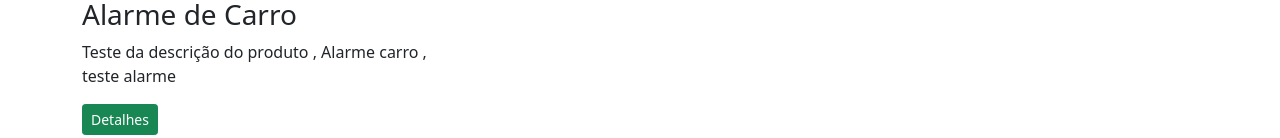
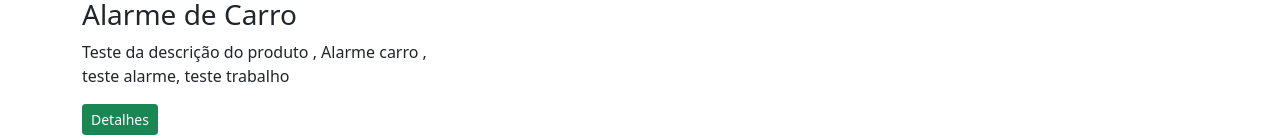
Before and after one commit to DavidCoelho321/Landau-Pecas, an Angular app in the folder landau-pecass/: page /produtos in a window 1280 px wide. Shown: the part 418-556 px from the top of the page. Built offline with nearby package versions, Linux system fonts and the light colour scheme.

Commit message:
alteração produto

```diff
--- a/landau-pecass/src/app/produtos/produtos.component.html
+++ b/landau-pecass/src/app/produtos/produtos.component.html
@@ -11,7 +11,7 @@
 
         <h3>Alarme de Carro</h3>
         <p>
-            Teste da descrição do produto , Alarme carro , teste alarme
+            Teste da descrição do produto , Alarme carro , teste alarme, teste trabalho
         </p>
             <a href="#" class="btn btn-sm btn-success">Detalhes</a>
     </div>
```
